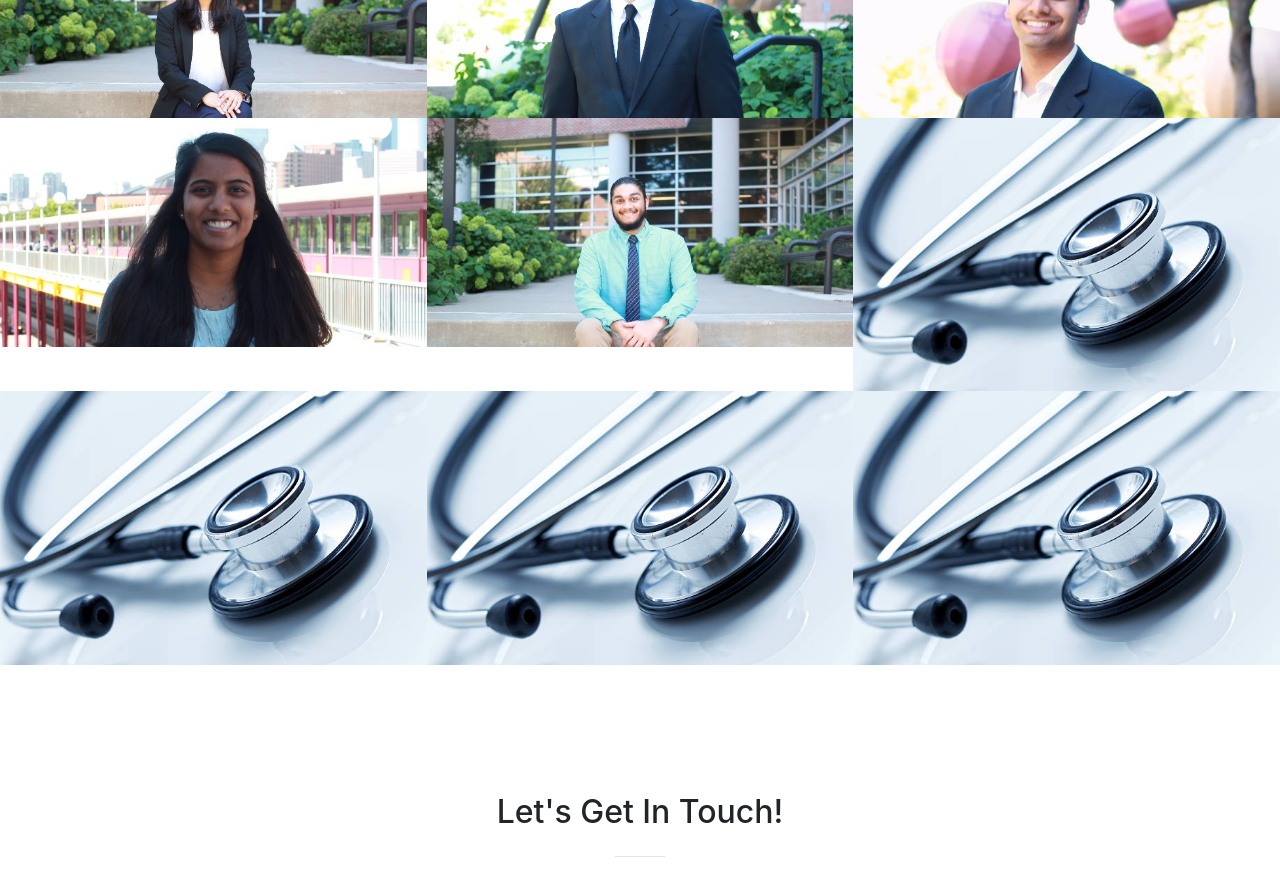
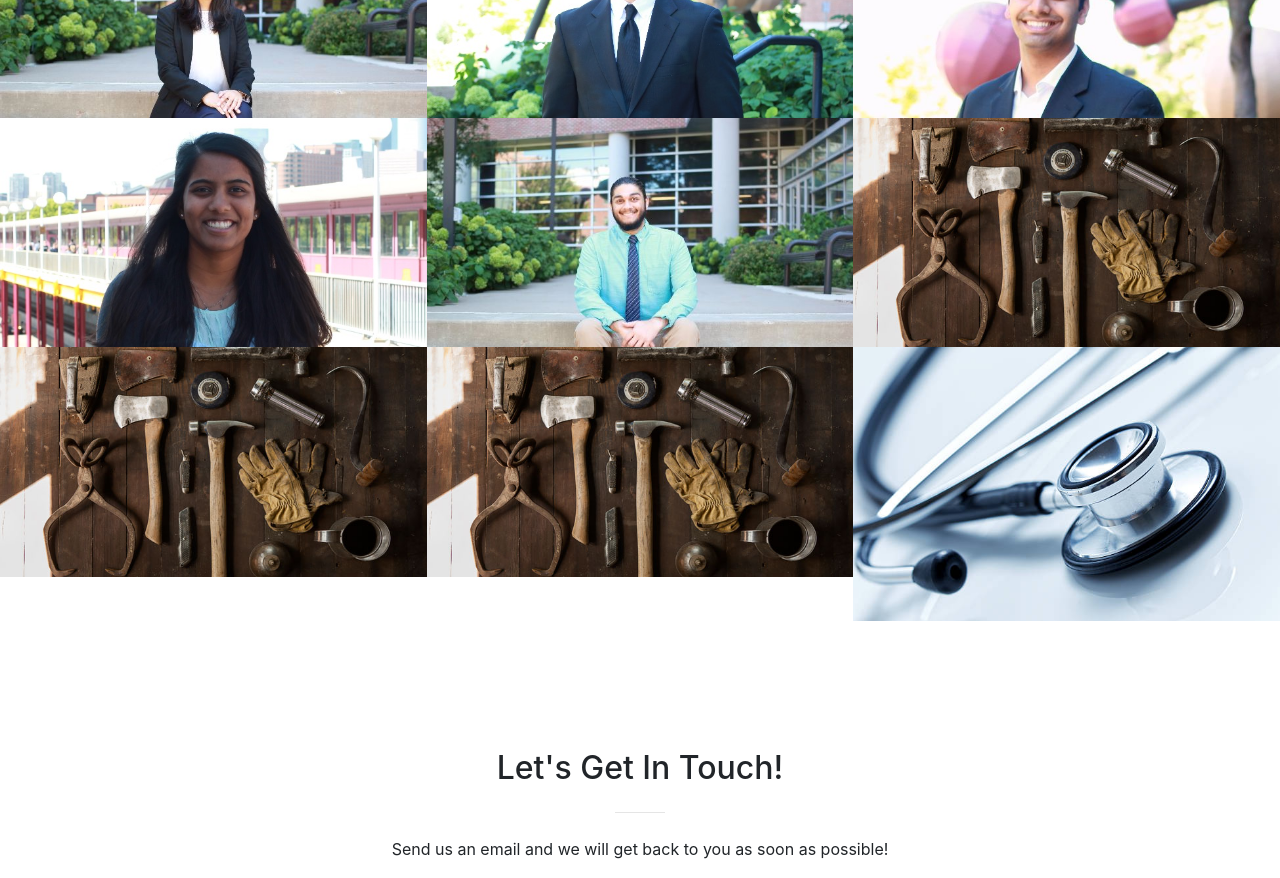
Before and after one commit to USIGumn/USIGumn.github.io, a website with bundled scripts: page index.html in a window 1280 px wide. Shown: the part 1750-2628 px from the top of the page. Built offline with nearby package versions, Linux system fonts and the light colour scheme.

Commit message:
Updating Index.html

```diff
--- a/index.html
+++ b/index.html
@@ -190,7 +190,7 @@
 
             <div class="col-lg-4 col-sm-6">
             <a class="portfolio-box" href="img/portfolio/fullsize/4.jpg">
-              <img class="img-fluid" src="img/portfolio/thumbnails/6.jpg" alt="">
+              <img class="img-fluid" src="img/portfolio/thumbnails/7.jpg" alt="">
               <div class="portfolio-box-caption">
                 <div class="portfolio-box-caption-content">
                   <div class="project-category text-faded">
@@ -206,7 +206,7 @@
 
           <div class="col-lg-4 col-sm-6">
             <a class="portfolio-box" href="img/portfolio/fullsize/5.jpg">
-              <img class="img-fluid" src="img/portfolio/thumbnails/6.jpg" alt="">
+              <img class="img-fluid" src="img/portfolio/thumbnails/7.jpg" alt="">
               <div class="portfolio-box-caption">
                 <div class="portfolio-box-caption-content">
                   <div class="project-category text-faded">
@@ -221,7 +221,7 @@
           </div>
             <div class="col-lg-4 col-sm-6">
             <a class="portfolio-box" href="img/portfolio/fullsize/5.jpg">
-              <img class="img-fluid" src="img/portfolio/thumbnails/6.jpg" alt="">
+              <img class="img-fluid" src="img/portfolio/thumbnails/7.jpg" alt="">
               <div class="portfolio-box-caption">
                 <div class="portfolio-box-caption-content">
                   <div class="project-category text-faded">
```
